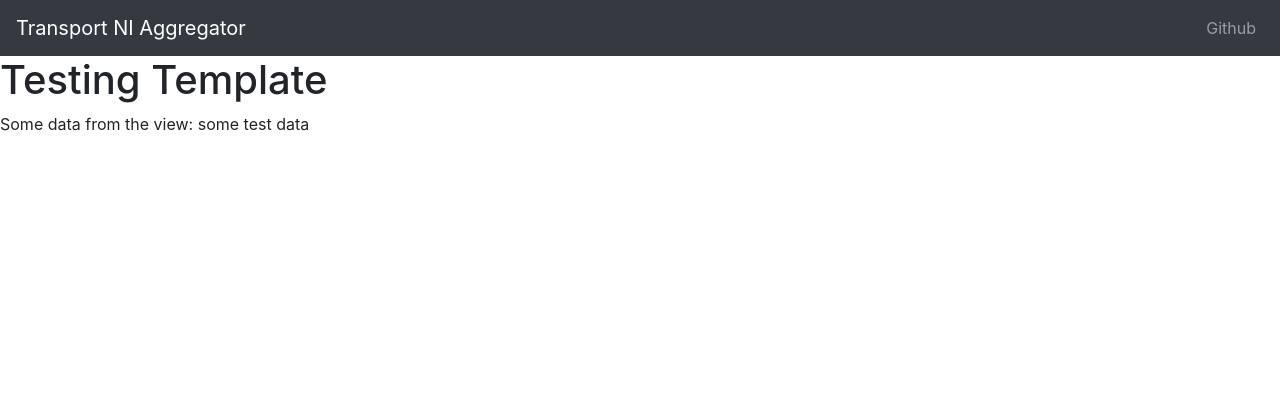
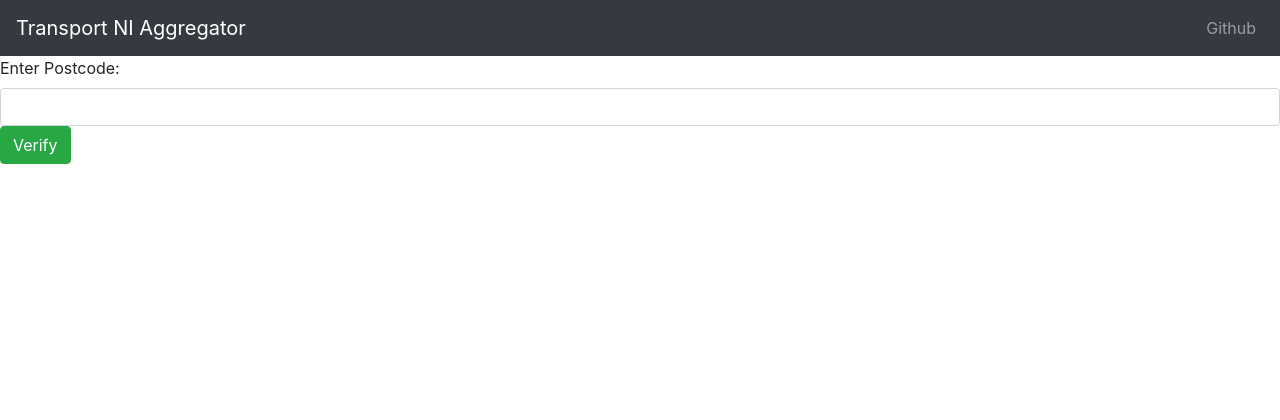
Before and after one commit to mark-ruddy/transport_ni, a Django app: page / in a window 1280 px wide. Shown: the top 420 px of the page. Run offline with Django 4.2, Linux system fonts and the light colour scheme; some libraries are stand-ins or nearby versions.

Commit message:
initial postcode form

```diff
--- a/webapp/core/forms.py
+++ b/webapp/core/forms.py
@@ -2,5 +2,5 @@ from django import forms
 
 OPEN_SOURCE_FILE_HINT = "Github, Gitlab, or any URL link to source code file"
 
-class AddressForm(forms.Form):
-    address = forms.CharField(label="Your Address", max_length=9, min_length=9, widget=forms.TextInput(attrs={"placeholder": "Address", "class": "form-control"}))
+class PostCodeForm(forms.Form):
+    address = forms.CharField(label="Enter Postcode", max_length=9, min_length=9, widget=forms.TextInput(attrs={"class": "form-control"}))
--- a/webapp/core/views.py
+++ b/webapp/core/views.py
@@ -1,16 +1,17 @@
 from django.shortcuts import render
-from .forms import AddressForm
+from .forms import PostCodeForm
 
 # Create your views here.
 
 def index(request):
-    form = AddressForm(request.POST)
+    form = PostCodeForm(request.POST)
     if form.is_valid():
         pass
         # TODO: process the address and display result back to user
     else:
-        form = AddressForm()
+        form = PostCodeForm()
 
     return render(request, 'index.html', {
+        'form': form,
         'test_data': 'some test data'
     })
--- a/webapp/templates/index.html
+++ b/webapp/templates/index.html
@@ -1,6 +1,9 @@
 {% extends "base.html" %}
 
+
 {% block content %}
-<h1>Testing Template</h1>
-<p>Some data from the view: {{ test_data }}</p>
+<div>
+  {{ form }}
+  <button type="submit" name="verify" class="btn btn-success" title="Verify contract matches on-chain bytecode without submitting to list">Verify</button>
+</div>
 {% endblock content %}
--- a/webapp/webapp/settings.py
+++ b/webapp/webapp/settings.py
@@ -37,7 +37,6 @@ INSTALLED_APPS = [
     'django.contrib.sessions',
     'django.contrib.messages',
     'django.contrib.staticfiles',
-    'crispy_forms',
 ]
 
 MIDDLEWARE = [
```
